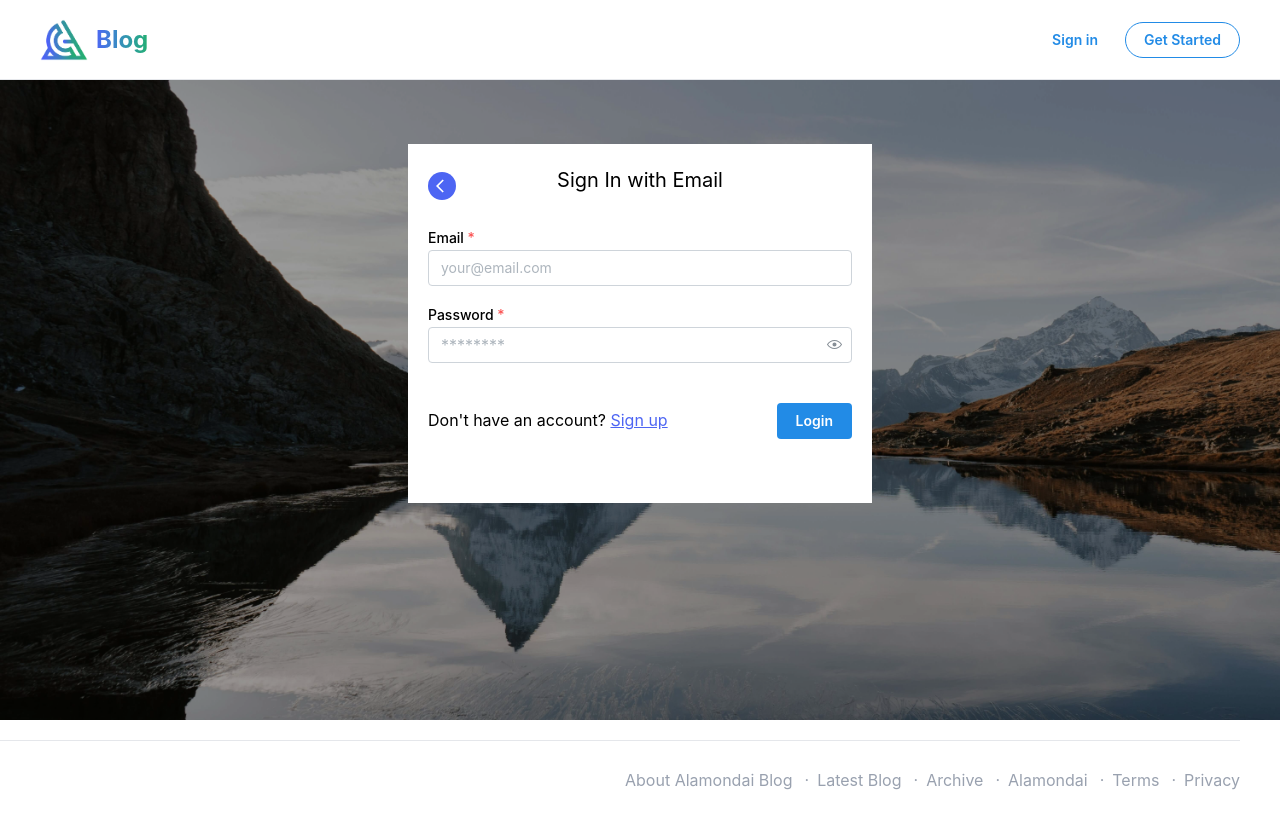
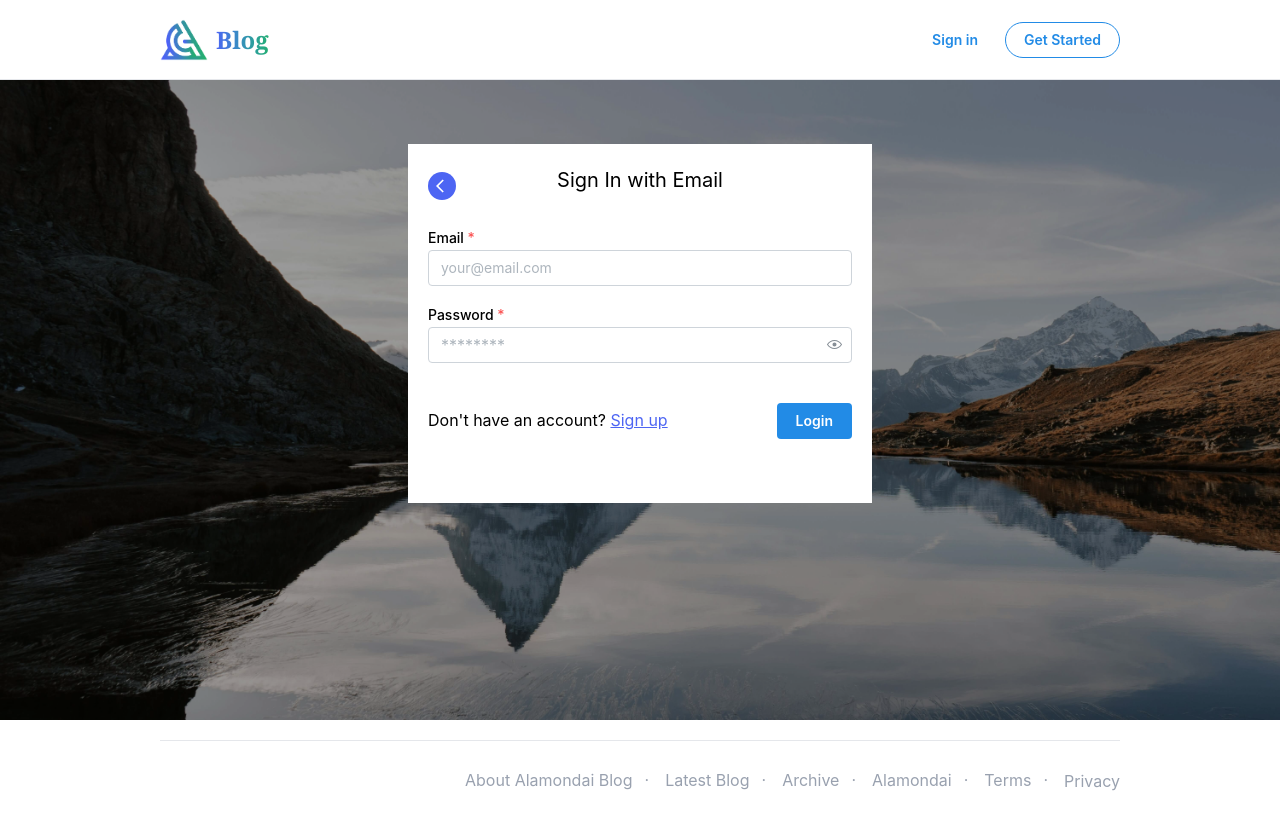
Before and after one commit to natnaelengeda/alamondai-blog-v2, a Next.js app: page /auth in a window 1280 px wide. Built offline with nearby package versions, Linux system fonts and the light colour scheme; no server answers.

Commit message:
update latest

```diff
--- a/next.config.mjs
+++ b/next.config.mjs
@@ -1,7 +1,13 @@
 
 const nextConfig = {
   images: {
-    domains: ['localhost'],
+    remotePatterns: [
+      {
+        protocol: 'http',
+        hostname: 'localhost',
+        pathname: "/blog/image/**"
+      }
+    ],
   },
 };
 
--- a/src/app/auth/components/SignIn.tsx
+++ b/src/app/auth/components/SignIn.tsx
@@ -26,7 +26,6 @@ export default function SignIn({ setStep }: ISignIn) {
     const user = result.user;
     const idToken = await user.getIdToken();
 
-    console.log(idToken);
     axios.post("/user/google-auth", {
       idToken
     }).then(() => {
--- a/src/app/auth/components/SignInwithEmail.tsx
+++ b/src/app/auth/components/SignInwithEmail.tsx
@@ -69,7 +69,6 @@ export default function SignInwithEmail({ setStep }: ISignIn) {
             isLoggedIn: true
           }));
 
-          console.log('ID Token:', idToken);
           axios.post("/user/login", {
             email: value.email,
             token: idToken
--- a/src/app/blog/write/page.tsx
+++ b/src/app/blog/write/page.tsx
@@ -84,8 +84,6 @@ export default function Page() {
 
         const file = image?.file;
         const arrayBuffer = await file.arrayBuffer();
-
-        console.log(arrayBuffer)
 
         const user = auth.currentUser;
         const token = await user?.getIdToken();
--- a/src/app/page.tsx
+++ b/src/app/page.tsx
@@ -40,7 +40,7 @@ export default function Home() {
 
 
   return (
-    <div className="w-full h-full px-5 md:px-40 font-serif">
+    <div className="w-full h-full px-3 sm:px-10 xl:px-40 2xl:max-w-[1280px] mx-auto font-serif">
       {/* Main Content */}
       <div className="w-full h-full mx-auto xl:container flex flex-col items-start justify-start pt-5 gap-5 ">
 
@@ -48,7 +48,7 @@ export default function Home() {
 
           {/* Title */}
           <div className="w-full">
-            <h1 className="text-5xl font-bold ">Alamondai Blog</h1>
+            <h1 className="text-4xl md:text-5xl font-bold ">Alamondai Blog</h1>
           </div>
 
           <div className="w-full flex flex-row items-center justify-between mt-20 border-b border-gray-200 pb-2 font-roboto">
--- a/src/components/footer.tsx
+++ b/src/components/footer.tsx
@@ -11,19 +11,19 @@ export default function Footer() {
   ];
 
   return (
-    <footer className='w-full h-20 pr-10'>
+    <footer className='w-full h-auto md:h-20 px-5 md:pr-10 sm:px-10 xl:px-40 2xl:max-w-[1280px] mx-auto'>
 
       {/* Main Content */}
       <div
-        className='w-full h-full mx-auto container flex flex-row items-center justify-end border-t border-gray-200 '>
+        className='w-full h-full mx-auto container flex flex-col md:flex-row items-start md:items-center justify-start md:justify-end border-t border-gray-200 gap-2 py-4 pb-6 md:pb-0 md:py-0'>
         {
           options.map((option, index) => {
             return (
               <span
                 key={index}
-                className='flex items-center gap-1 text-gray-400 hover:text-black cursor-pointer'>
-                <p>{option.label}</p>
-                {index < options.length - 1 && <span className="mx-2">·</span>}
+                className='flex items-center gap-1 text-gray-600 md:text-gray-400 hover:text-black cursor-pointer'>
+                <p className="text-sm md:text-base">{option.label}</p>
+                {index < options.length - 1 && <span className="mx-2 hidden md:flex">·</span>}
               </span>
             );
           })
--- a/src/components/header.tsx
+++ b/src/components/header.tsx
@@ -16,9 +16,13 @@ export default function Header() {
   const router = useRouter();
   const user = useSelector((state: { user: UserState }) => state.user);
 
+  const width = window.innerWidth;
+
+  console.log(width)
+
   return (
     <header
-      className='w-full h-20 border-b border-gray-200 px-3 md:px-10'>
+      className='w-full h-20 border-b border-gray-200 md:px-10 px-3 sm:px-10 xl:px-40 2xl:max-w-[1280px] mx-auto '>
       {/* Main Content */}
       <div className='w-full h-full mx-auto container flex flex-row items-center justify-between'>
 
@@ -32,7 +36,7 @@ export default function Header() {
             src={AppAsset.logo}
             alt="Logo"
             className='w-12 h-12' />
-          <p className="text-2xl font-bold bg-gradient-to-r from-primary to-secondary bg-clip-text text-transparent">
+          <p className="text-2xl font-bold bg-gradient-to-r from-primary to-secondary bg-clip-text text-transparent font-serif">
             Blog
           </p>
         </div>
@@ -44,6 +48,9 @@ export default function Header() {
           }}
           className='flex items-center justify-between gap-2'>
           <Button
+            style={{
+              width: width < 768 ? "none" : "flex"
+            }}
             variant='transparent'
             onClick={() => {
               router.push("/auth")
--- a/src/components/latest-blogs.tsx
+++ b/src/components/latest-blogs.tsx
@@ -25,8 +25,6 @@ export default function LatestBlogs() {
     queryFn: fetchLatestBlogs
   })
 
-
-  console.log(data);
   return (
     <div className="w-full h-auto flex flex-col items-center justify-start gap-5">
       <div
--- a/src/utils/axios.ts
+++ b/src/utils/axios.ts
@@ -3,7 +3,7 @@ import { getAuth } from "firebase/auth";
 import toast from "react-hot-toast";
 
 const instance = axios.create({
-  baseURL: "https://api.alamondaii.com",
+  baseURL: process.env.NEXT_PUBLIC_API_URL,
   timeout: 30000,
   headers: {
     'Content-Type': 'application/json',
```
